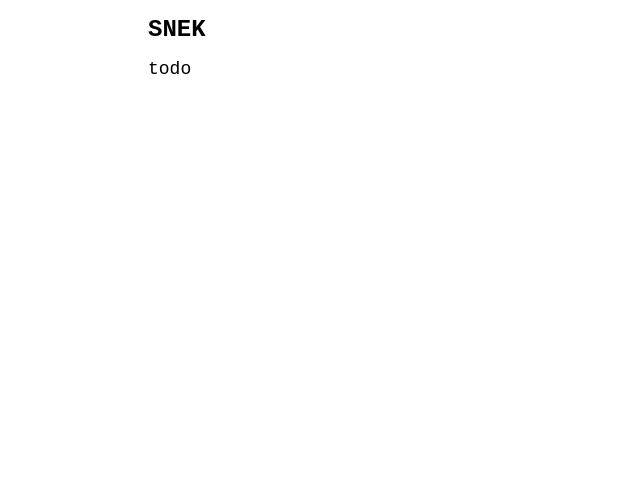
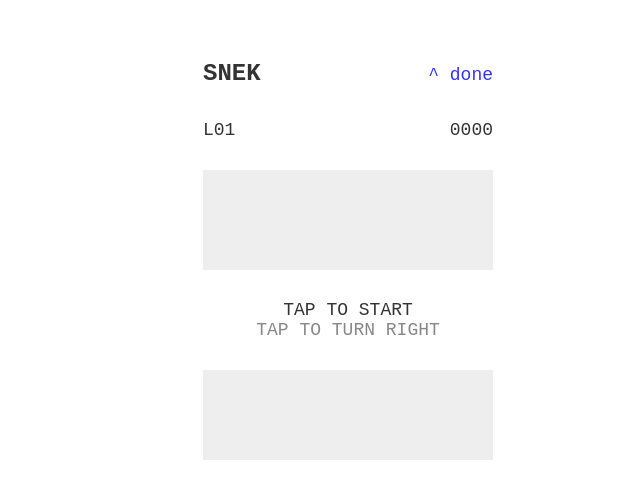
Before and after one commit to dcposch/shinyspacebar, a website: page src/snek.html in a window 1280 px wide. Shown: the whole page, without its empty margins (292-932 px from the left). Drawn offline with Linux system fonts and the light colour scheme.

Commit message:
finish layout

```diff
--- a/src/index.css
+++ b/src/index.css
@@ -1,13 +1,148 @@
-body {
-    max-width: 400px;
-    margin: 0 auto;
-    font: 18px monospace;
+/**
+ * RESET
+ */
+
+ body {
+     margin: 0;
+ }
+
+ a {
+    text-decoration: none;
+ }
+
+
+/*
+ * TYPOGRAPHY
+ */
+
+.TypeH1 {
+    font: bold 24px monospace;
+    color: #333;
 }
 
-h1 {
-    font-size: 24px;
-    font-weight: bold;
+.TypeH2 {
+    font: 24px monospace;
+    color: #333;
 }
 
-.GameLink {
+.TypeH3 {
+    font: 18px monospace;
+    color: #333;
 }
+
+.TypeBody {
+    font: 18px monospace;
+    color: #888;
+}
+
+.TypeLink {
+    font: 18px monospace;
+    color: #33f;
+}
+
+
+/**
+ * LAYOUT
+ */
+
+.LayWrap {
+    max-width: 330px;
+    margin: 0 auto;
+}
+
+.LayTitle {
+    margin: 60px 0 30px 20px;
+}
+
+.LayFooter {
+    margin: 90px 0 30px 0;
+    text-align: center;
+}
+
+.LayFooter hr {
+    width: 50%;
+    margin-bottom: 30px;
+}
+
+
+/**
+ * HOME PAGE
+ */
+
+.PgHome nav {
+    display: flex;
+}
+
+.PgHomeGame {
+    position: relative;
+    width: 80px;
+    text-align: center;
+    padding: 15px 15px 10px 15px;
+    border-radius: 8px;
+}
+
+.PgHomeGame:hover {
+    background: #eee;
+}
+
+.PgHomeGame img {
+    box-sizing: border-box;
+    width: 100%;
+    border: 1px solid #888;
+    border-radius: 4px;
+}
+
+.PgHomeDisabled {
+    opacity: 0.5;
+    cursor: default;
+}
+
+
+/**
+ * GAME PAGE
+ */
+
+ .PgGameTitle {
+    display: flex;
+    justify-content: space-between;
+}
+
+.PgGameTitle a {
+    border-radius: 8px;
+    padding: 5px 15px;
+    margin-right: 5px;
+}
+
+.PgGameTitle a:hover {
+    background: #eee;
+}
+
+.PgGameStatusBar {
+    display: flex;
+    justify-content: space-between;
+    padding: 0 20px;
+}
+
+.PgGameScreen {
+    margin: 30px 20px;
+    width: 290px;
+    height: 290px;
+    background: #eee;
+}
+
+.PgGameModal {
+    position: absolute;
+    top: 270px;
+    left: 0;
+    width: 100%;
+    height: 100px;
+    display: flex;
+    align-items: center;
+    text-align: center;
+    background: #fff;
+    cursor: default;
+}
+
+.PgGameModal div {
+    width: 100%;
+}
--- a/src/snek.html
+++ b/src/snek.html
@@ -1,15 +1,28 @@
 <!DOCTYPE html>
 <html>
     <head>
-        <title>SHINY SPACEBAR</title>
+        <title>shiny spacebar</title>
         <link rel="stylesheet" href="/index.css" />
     </head>
-    <body>
-        <h1>
-            SNEK
-        </h1>
-        <div>
-            todo
+    <body class="PgGame PgGameSnek">
+        <div class="LayWrap">
+            <div class="LayTitle PgGameTitle">
+                <span class="TypeH1">
+                    SNEK
+                </span>
+                <a class="TypeLink PgGameLink" href="/">^ done</a>
+            </div>
+            <div class="PgGameStatusBar">
+                <div class="TypeH3 JsLevel">L01</div>
+                <div class="TypeH3 JsScore">0000</div>
+            </div>
+            <div class="PgGameScreen JsGameScreen"></div>
+            <div class="PgGameModal JsGameModal">
+                <div>
+                    <div class="TypeH3">TAP TO START</div>
+                    <div class="TypeBody">TAP TO TURN RIGHT</div>
+                </div>
+            </div>
         </div>
     </body>
 </html>
```
Also changed, not shown: src/index.html (+29 -11 lines), src/img/snek.png (deleted), src/img/thumb-snek.png (added), src/img/thumb-snek@2x.png (added).
